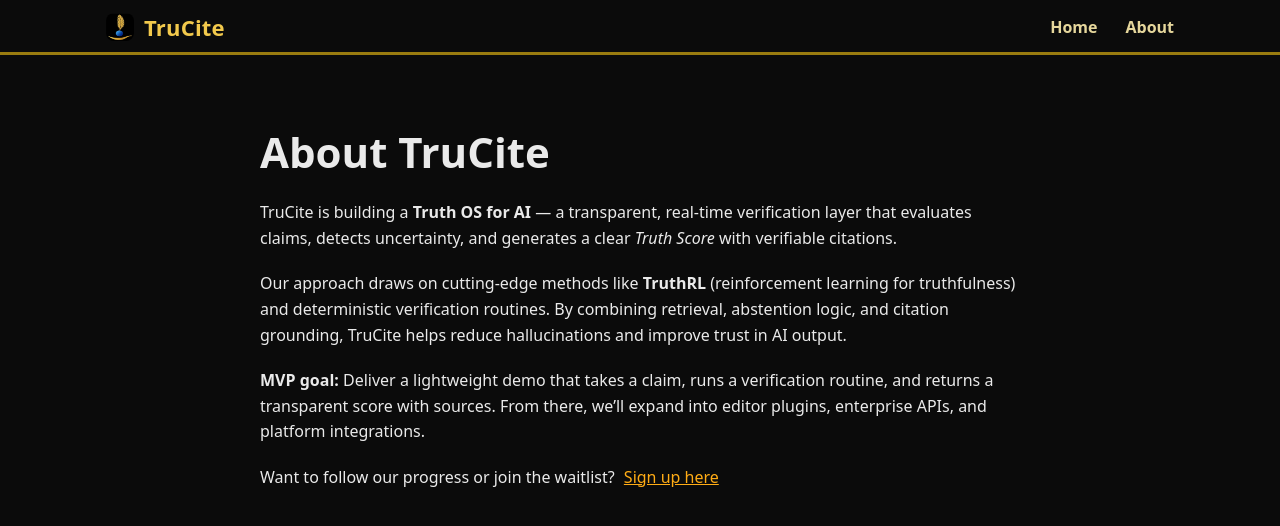
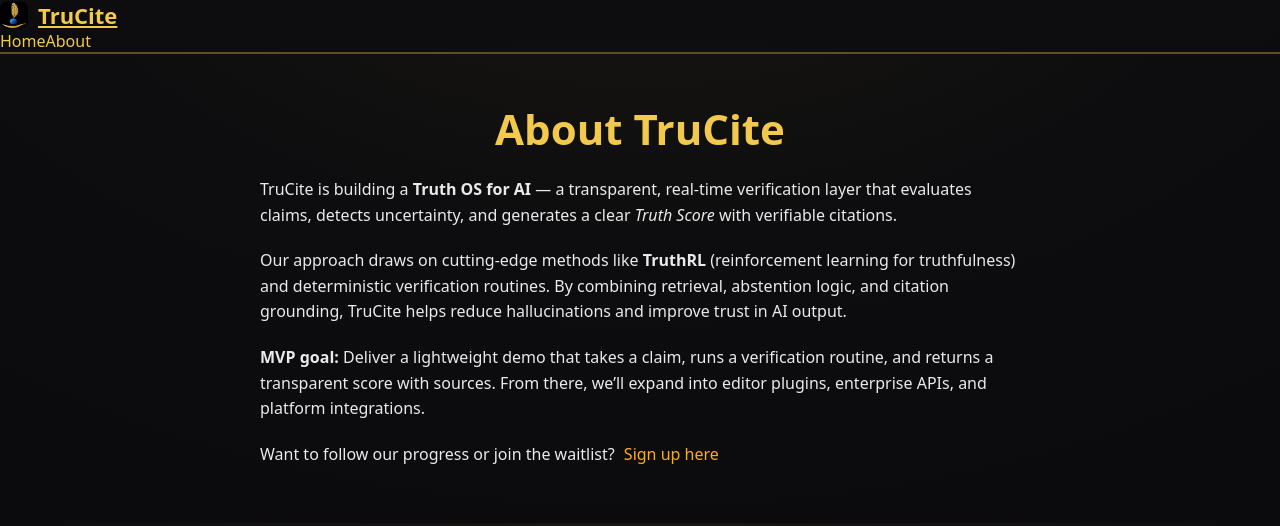
Before and after one commit to dosamani/trucite-demo, a Next.js app: page /about in a window 1280 px wide. Shown: the top 526 px of the page. Built offline with nearby package versions, Linux system fonts and the light colour scheme.

Commit message:
Update globals.css

```diff
--- a/app/globals.css
+++ b/app/globals.css
@@ -1,41 +1,222 @@
-/* ---- Reset / base ---- */
-*,
-*::before,
-*::after { box-sizing: border-box; }
-html, body { height: 100%; }
-body {
-  margin: 0;
-  font-family: ui-sans-serif, system-ui, -apple-system, Segoe UI, Roboto, Helvetica, Arial, "Apple Color Emoji","Segoe UI Emoji";
-  background: #0b0b0b;
-  color: #eaeaea;
-  -webkit-font-smoothing: antialiased;
-  -moz-osx-font-smoothing: grayscale;
+/* ---------- Base ---------- */
+:root {
+  --bg-0: #0d0d0f;
+  --bg-1: #111114;
+  --text-0: #f5f5f5;
+  --text-1: #d9d9df;
+
+  --gold-1: #f7d774;  /* lighter top */
+  --gold-2: #cc9a2b;  /* richer bottom */
+  --gold-text: #141414;
+
+  --btn-shadow: 0 10px 24px rgba(204, 154, 43, 0.35);
+  --btn-shadow-strong: 0 12px 28px rgba(204, 154, 43, 0.45);
+
+  --card: #1a1a20;
+  --card-border: #2a2a33;
+
+  --accent: #f2c94c;
 }
 
-/* ---- Header ---- */
-.site-header { position: sticky; top: 0; z-index: 50; background: #0b0b0b; }
-.site-header__inner {
-  max-width: 1100px;
+* { box-sizing: border-box; }
+
+html, body {
+  margin: 0;
+  padding: 0;
+  background: radial-gradient(1200px 800px at 50% -200px, #1d1a12 0%, var(--bg-0) 55%, #0b0b0d 100%);
+  color: var(--text-0);
+  font-family: ui-sans-serif, system-ui, -apple-system, Segoe UI, Roboto, "Helvetica Neue", Arial, "Apple Color Emoji", "Segoe UI Emoji";
+}
+
+a { color: var(--accent); text-decoration: none; }
+a:hover { text-decoration: underline; }
+
+main {
+  max-width: 980px;
   margin: 0 auto;
-  padding: 12px 16px 10px;
-  display: flex; align-items: center; justify-content: space-between;
+  padding: 28px 16px 72px;
 }
-.brand { display: inline-flex; align-items: center; gap: 10px; color: #f2c94c; text-decoration: none; }
-.brand__logo {
-  width: 28px; height: 28px; border-radius: 8px;
-  border: none; outline: none; box-shadow: none; display: block;
+
+/* ---------- Nav ---------- */
+.site-header {
+  position: sticky;
+  top: 0;
+  z-index: 50;
+  background: linear-gradient(180deg, #0d0d0f 50%, rgba(13,13,15,0.78));
+  border-bottom: 2px solid rgba(242, 201, 76, 0.35);
+  backdrop-filter: blur(4px);
 }
-.brand__name { font-weight: 800; font-size: 22px; letter-spacing: .2px; }
-.nav { display: inline-flex; gap: 28px; }
-.nav a { color: #e6d79c; text-decoration: none; font-weight: 700; }
-.site-header__rule { height: 3px; background: #e6b813; opacity: .65; }
 
-/* ---- Links (footer etc.) ---- */
-a { color: #f2c94c; }
-a:hover { opacity: .9; }
+.nav-row {
+  display: flex;
+  align-items: center;
+  justify-content: space-between;
+  gap: 16px;
+  padding: 10px 16px;
+  max-width: 1080px;
+  margin: 0 auto;
+}
 
-/* ---- Utility ---- */
-hr { border: none; border-top: 1px solid #262626; margin: 24px 0; }
+.brand {
+  display: flex;
+  align-items: center;
+  gap: 10px;
+  font-weight: 800;
+  font-size: clamp(18px, 2.6vw, 22px);
+  color: var(--accent);
+}
 
-/* Prevent any outlines/borders on the big hero image */
-img { border: none; outline: none; }
+.brand img {
+  width: 28px;
+  height: 28px;
+  border-radius: 8px;
+  display: block;
+}
+
+.nav-links {
+  display: flex;
+  gap: 22px;
+}
+
+.nav-links a {
+  color: var(--text-0);
+  font-weight: 650;
+}
+
+/* ---------- Hero ---------- */
+.heroLogo {
+  width: min(92vw, 520px);
+  height: auto;
+  display: block;
+  margin: 0 auto 12px;
+  border-radius: 24px;         /* soft corners to kill any boxy edge from the asset */
+  overflow: hidden;
+  clip-path: inset(0 round 24px);
+  box-shadow: 0 0 0 transparent; /* ensure no CSS outline is present */
+}
+
+@media (max-width: 420px) {
+  .heroLogo {
+    width: min(90vw, 380px);
+    border-radius: 20px;
+    clip-path: inset(0 round 20px);
+  }
+}
+
+h1 {
+  font-size: clamp(28px, 5.8vw, 56px);
+  font-weight: 800;
+  color: var(--accent);
+  margin: 6px 0 2px;
+  text-align: center;
+}
+
+.lead {
+  font-size: clamp(16px, 3.6vw, 22px);
+  color: #cfcccf;
+  line-height: 1.5;
+  margin: 0 auto 18px;
+  max-width: 820px;
+  text-align: center;
+}
+
+/* feature chips */
+.chips {
+  display: flex;
+  flex-wrap: wrap;
+  justify-content: center;
+  gap: 16px;
+  margin: 18px auto 8px;
+}
+.chip {
+  display: inline-flex;
+  align-items: center;
+  gap: 10px;
+  padding: 14px 18px;
+  border-radius: 18px;
+  background: #1b1b20;
+  color: var(--text-0);
+  border: 1px solid #2a2a33;
+  font-weight: 700;
+}
+
+/* ---------- Input + Primary Button ---------- */
+.inputRow {
+  display: grid;
+  grid-template-columns: 1fr;
+  gap: 14px;
+  max-width: 980px;
+  margin: 14px auto 0;
+}
+
+@media (min-width: 680px) {
+  .inputRow {
+    grid-template-columns: 1fr 230px;
+    align-items: center;
+  }
+}
+
+.claimInput {
+  width: 100%;
+  height: 56px;
+  background: #16161a;
+  border: 1px solid #2a2a33;
+  border-radius: 16px;
+  color: var(--text-0);
+  padding: 0 18px;
+  font-size: 16px;
+  text-align: center;           /* center the placeholder and typed text */
+}
+
+.claimInput::placeholder {
+  color: #8b8b94;
+  opacity: 1;
+}
+
+/* Big gold button with pop */
+.primaryBtn {
+  width: 100%;
+  height: 56px;
+  border-radius: 16px;
+  border: none;
+  cursor: pointer;
+
+  background: linear-gradient(180deg, var(--gold-1) 0%, var(--gold-2) 100%);
+  color: var(--gold-text);
+  font-weight: 800;
+  letter-spacing: 0.2px;
+
+  box-shadow: var(--btn-shadow);
+  transition: transform .08s ease, box-shadow .2s ease, filter .2s ease, opacity .2s ease;
+}
+
+.primaryBtn:hover {
+  filter: brightness(1.06);
+  box-shadow: var(--btn-shadow-strong);
+}
+
+.primaryBtn:active {
+  transform: translateY(1px);
+  filter: brightness(.95);
+}
+
+.primaryBtn:disabled {
+  opacity: .6;
+  cursor: not-allowed;
+}
+
+/* ---------- Footer ---------- */
+.footerLinks {
+  margin: 28px auto 0;
+  padding-top: 18px;
+  border-top: 1px solid rgba(255,255,255,0.06);
+  display: flex;
+  flex-wrap: wrap;
+  justify-content: center;
+  gap: 22px;
+}
+
+.footerLinks a {
+  color: var(--accent);
+  font-weight: 700;
+}
```
